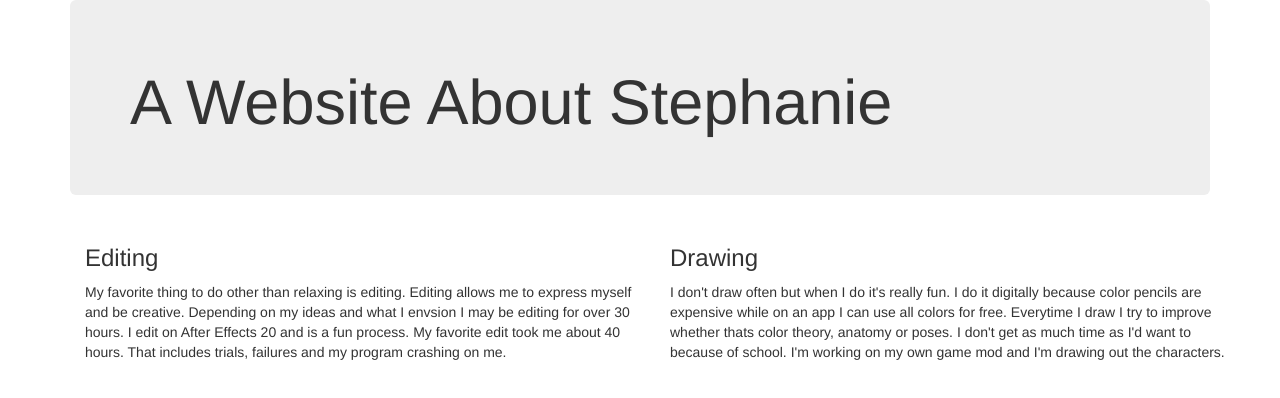
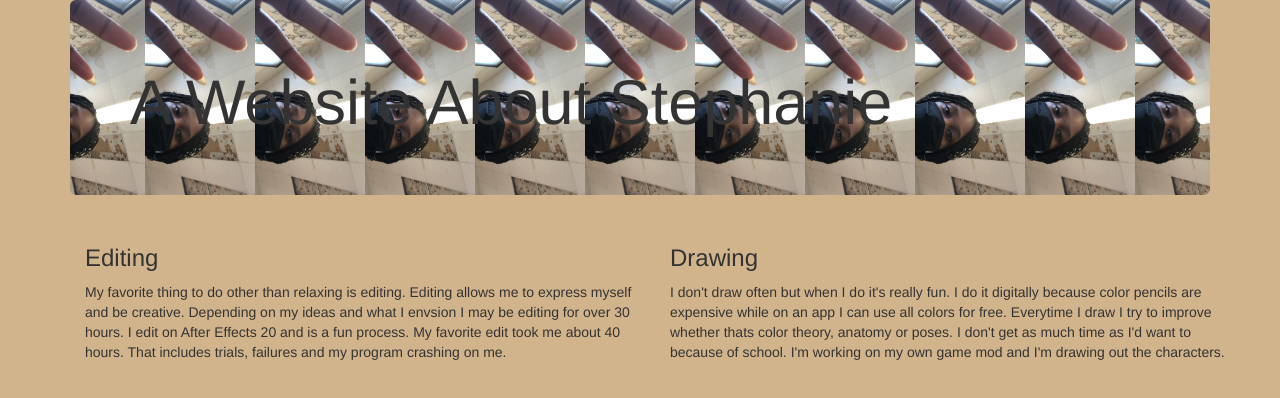
Before and after one commit to stephanieabasi/my-jumbotron, a plain HTML site: page index.html in a window 1280 px wide. Drawn offline with nearby package versions, Linux system fonts and the light colour scheme.

Commit message:
udbfksdh

```diff
--- a/index.html
+++ b/index.html
@@ -10,14 +10,22 @@
 
         <link rel="stylesheet" href="https://maxcdn.bootstrapcdn.com/bootstrap/3.3.7/css/bootstrap.min.css" integrity="sha384-BVYiiSIFeK1dGmJRAkycuHAHRg32OmUcww7on3RYdg4Va+PmSTsz/K68vbdEjh4u" crossorigin="anonymous">
 
-
+        <link rel="stylesheet" href="style.css">
+        <style>
+            jumbotron{
+                background-size: cover;
+            }
+            body{
+                background-color: tan;
+            }
+        </style>
         <script src="https://maxcdn.bootstrapcdn.com/bootstrap/3.3.7/js/bootstrap.min.js" integrity="sha384-Tc5IQib027qvyjSMfHjOMaLkfuWVxZxUPnCJA7l2mCWNIpG9mGCD8wGNIcPD7Txa" crossorigin="anonymous"></script>
 
-        <title>My First Jumbotron Pae</title>
+        <title>My First Jumbotron Page</title>
     </head>
     <body>
         <div class="container">
-        <div class="jumbotron" style="background-image: url(); background-size: 100% 100%;">
+        <div class="jumbotron">
           <h1>A Website About Stephanie</h1>
 
         </div>
--- /dev/null
+++ b/style.css
@@ -0,0 +1,9 @@
+.jumbotron {
+    background-image: url("IMG_3613/IMG_3613.JPG");
+    background-repeat: no-repeat;
+    background-position: center;
+    background-size:contain;
+    background-repeat:repeat;
+
+
+}
```
Also changed, not shown: IMG_3613/IMG_3613.JPG (added).
